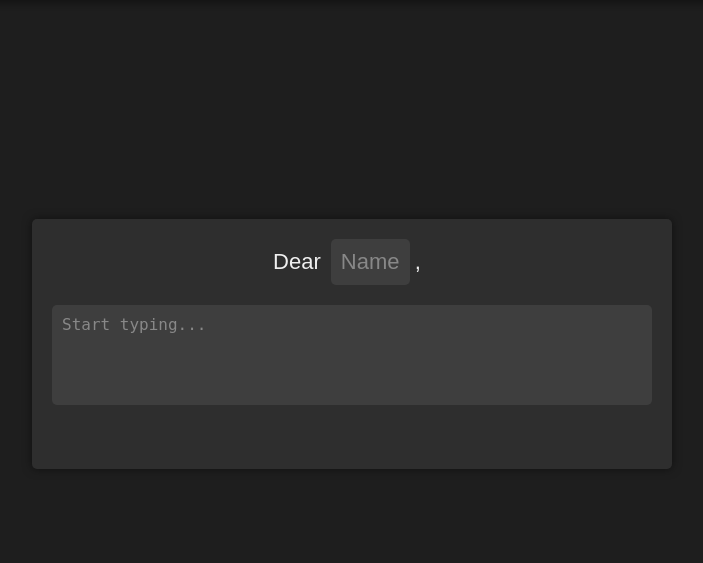
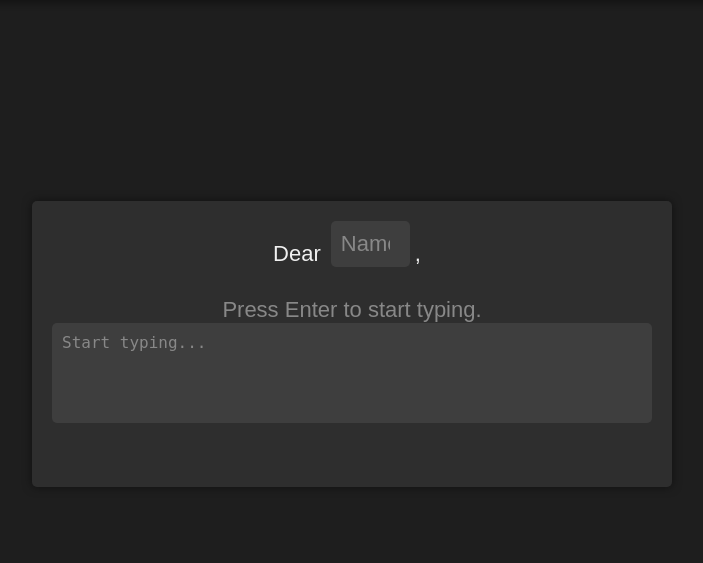
Before and after one commit to kyllan16693/breakuptypingtest, a Flask app: page / in a window 1280 px wide. Shown: the part 77-640 px from the top of the page, without its empty margins (288-991 px from the left). Run offline with Flask 3, Linux system fonts and the light colour scheme.

Commit message:
added note and button style

```diff
--- a/static/styles.css
+++ b/static/styles.css
@@ -49,12 +49,20 @@ main {
     display: flex;
     align-items: center;
     justify-content: center;
+    flex-wrap: wrap;
 }
 
 #initialPrompt .dear {
     margin-right: 10px;
-    line-height: 22px; /* Adjust this value as needed */
-    padding-bottom: 20px;
+    line-height: 22px;
+}
+
+#note {
+    display: block;
+    width: 100%;
+    text-align: center;
+    margin-top: 10px;
+    color: #888;
 }
 
 #typingPromptContainer {
@@ -89,7 +97,7 @@ main {
 #nameInput, #typingArea {
     width: 100%;
     padding: 10px;
-    padding-right: 20px; /* Add padding to the end of the text box */
+    padding-right: 20px;
     border: 0px solid #ff4d4d;
     border-radius: 5px;
     font-size: 16px;
@@ -101,12 +109,10 @@ main {
 }
 
 #nameInput {
-    box-sizing: border-box;
     margin-right: 5px;
-    padding: 10px;
     font-size: 22px;
-    width: auto; /* Use auto for width */
-    min-width: 4ch; /* Set a minimum width */
+    width: auto;
+    min-width: 4ch;
 }
 
 #textWidth {
@@ -132,7 +138,7 @@ main {
     color: #ff4d4d;
 }
 
-#shareButton {
+#shareButton, #buttonContainer button {
     margin-top: 20px;
     padding: 10px 20px;
     font-size: 16px;
@@ -141,10 +147,20 @@ main {
     border: none;
     border-radius: 5px;
     cursor: pointer;
+    transition: background-color 0.3s;
 }
 
-#shareButton:hover {
+#shareButton:hover, #buttonContainer button:hover {
     background-color: #e63e3e;
+}
+
+#buttonContainer {
+    display: none;
+    margin-top: 20px;
+}
+
+#buttonContainer button {
+    margin-right: 10px;
 }
 
 footer {
--- a/templates/index.html
+++ b/templates/index.html
@@ -19,6 +19,7 @@
             <div id="initialPrompt">
                 <span class="dear">Dear</span><input type="text" id="nameInput" placeholder="Name"><span class="dear"> ,</span>
                 <span id="textWidth"></span>
+                <span id="note">Press Enter to start typing.</span>
             </div>
             <div id="typingPromptContainer" style="display:none;">
                 <p id="typingPrompt"></p>
```
